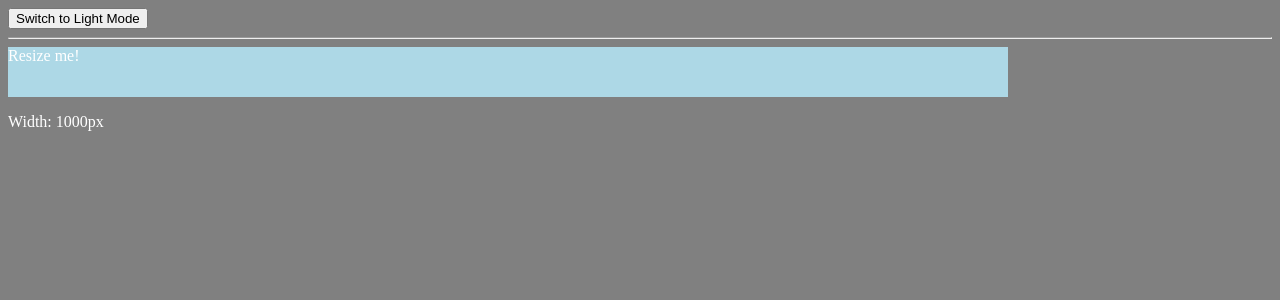
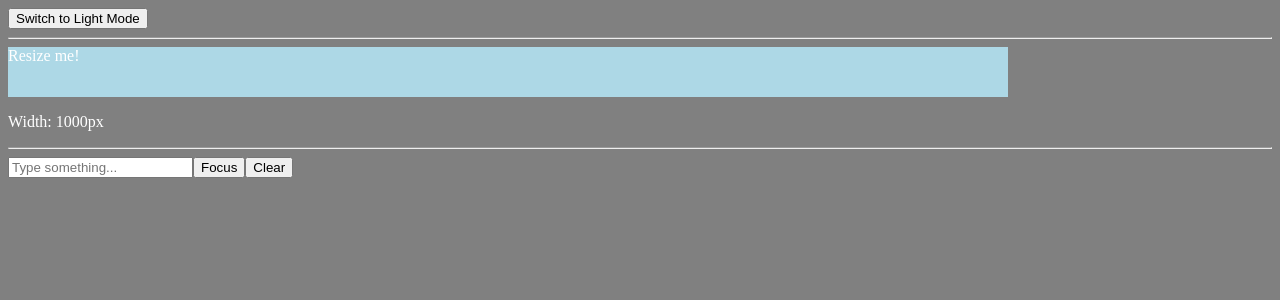
Before and after one commit to Anusuya-SK/React-Projects, a React (Create React App) app in the folder react_hooks/: page / in a window 1280 px wide. Shown: the top 300 px of the page. Built offline with nearby package versions, Linux system fonts and the light colour scheme.

Commit message:
useImperative hook initial commit

```diff
--- a/react_hooks/src/App.js
+++ b/react_hooks/src/App.js
@@ -8,6 +8,7 @@ import UseCallback from './components/UseCallback';
 import UseReducerHook from './components/UseReducerHook';
 import ReducerFormState from './components/ReducerFormState';
 import UseLayoutEffectHook from './components/UseLayoutEffectHook';
+import UseImperativeHandle from './components/UseImperativeHandle';
 
 function App() {
   const[theme, setTheme] = useState('dark');
@@ -40,6 +41,8 @@ function App() {
         <ReducerFormState /> */}
         <hr />
         <UseLayoutEffectHook />
+        <hr />
+        <UseImperativeHandle />
       </ThemeContext.Provider>
     </div>
   );
--- /dev/null
+++ b/react_hooks/src/components/UseImperativeHandle.js
@@ -0,0 +1,29 @@
+import React, { useRef, forwardRef, useImperativeHandle } from 'react';
+
+const CustomInput = forwardRef((props, ref) => {
+  const inputRef = useRef();
+
+  useImperativeHandle(ref, () => ({
+    focus: () => {
+      inputRef.current.focus();
+    },
+    clear: () => {
+      inputRef.current.value = "";
+    }
+  }));
+
+  return <input ref={inputRef} placeholder="Type something..." />;
+});
+
+function UseImperativeHandle() {
+    const inputRef = useRef();
+  return (
+    <div>
+      <CustomInput ref={inputRef} />
+      <button onClick={() => inputRef.current.focus()}>Focus</button>
+      <button onClick={() => inputRef.current.clear()}>Clear</button>
+    </div>
+  )
+}
+
+export default UseImperativeHandle
```
